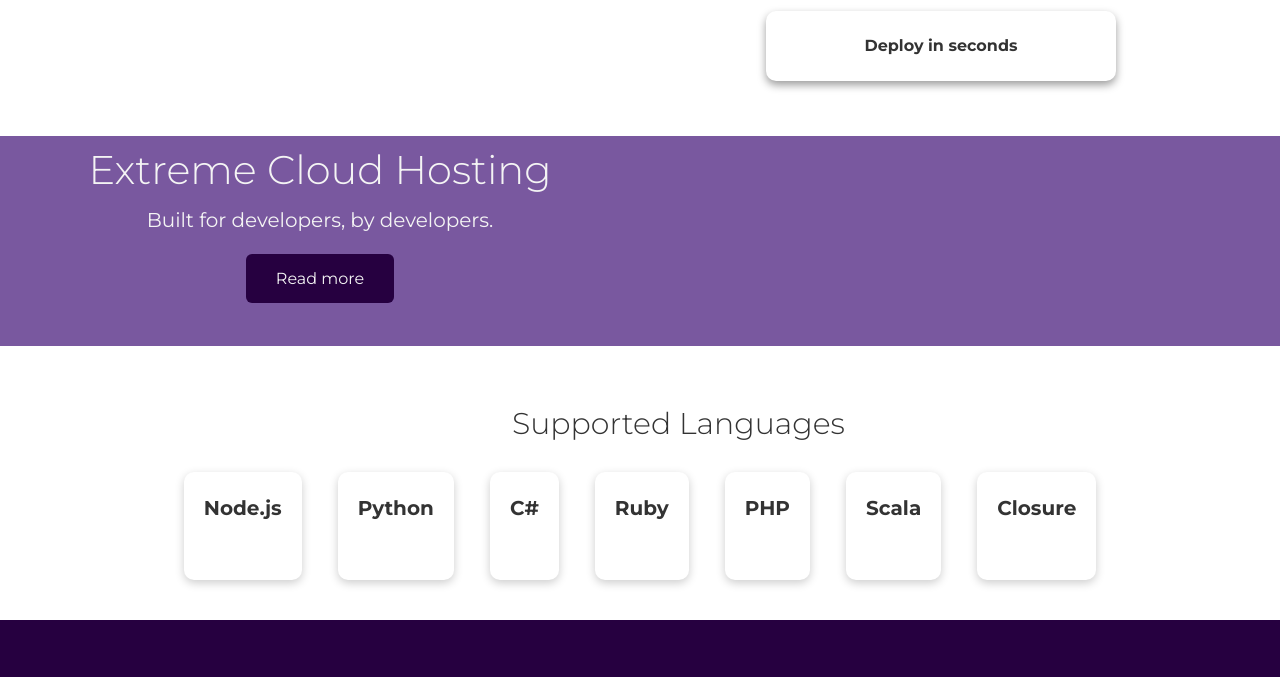
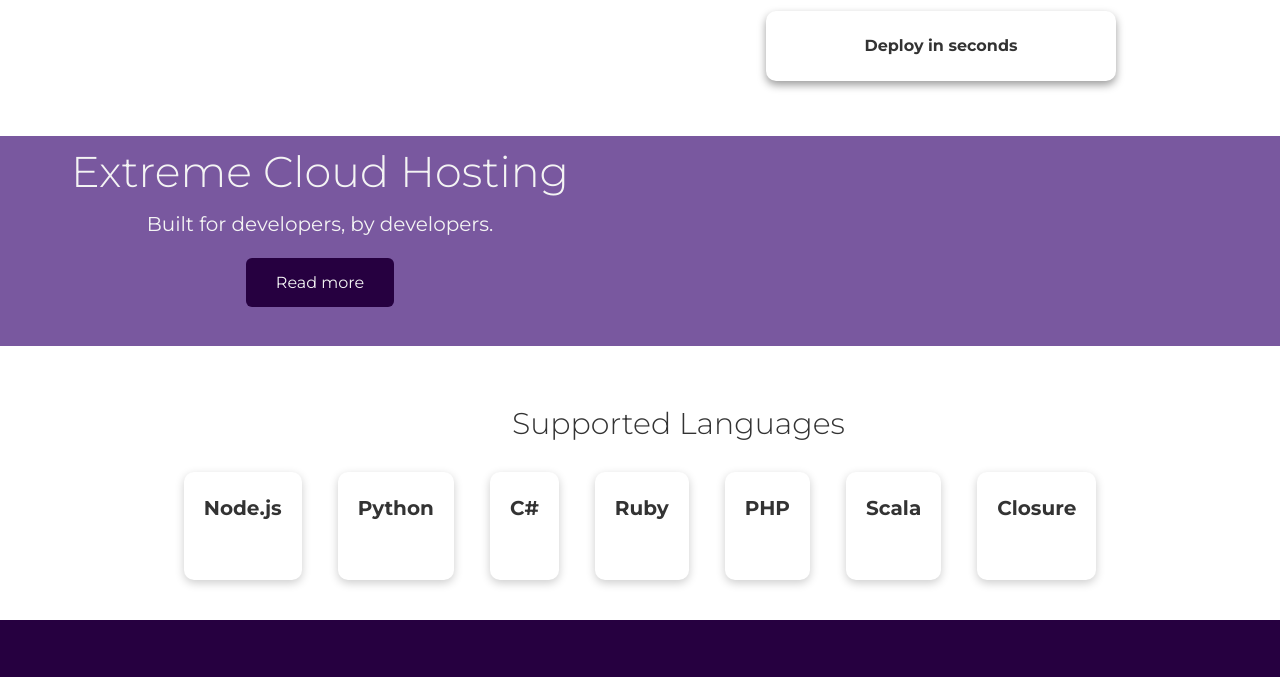
Before and after one commit to Viks0777/Sayatech, a plain HTML site: page каникулы/index.html in a window 1280 px wide. Shown: the part 1120-1797 px from the top of the page. Drawn offline with Linux system fonts and the light colour scheme.

Commit message:
changed the size of this header Extreme Cloud Hosting

```diff
--- a/каникулы/style.css
+++ b/каникулы/style.css
@@ -322,7 +322,7 @@ margin-left: 170%;
 }
 
 .container_cloud h1 {
-  font-size: 40px;
+  font-size: 43px;
   color: var(--light-color);
   font-family: var(--font);
   padding-top: 10px;
```
